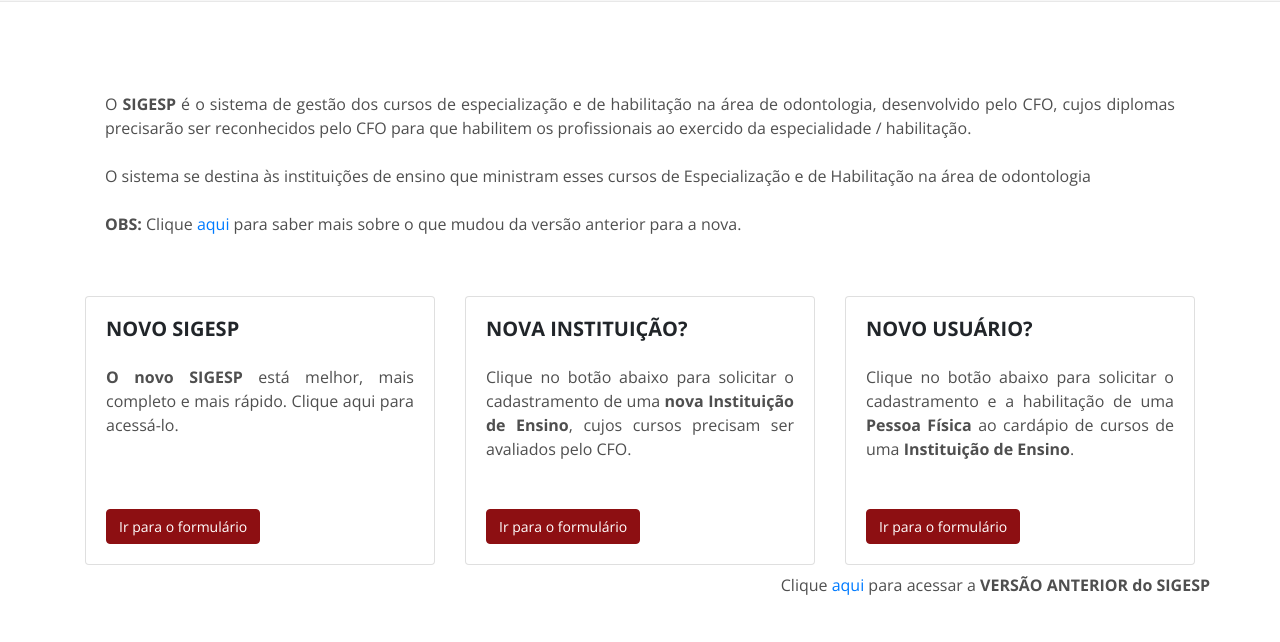
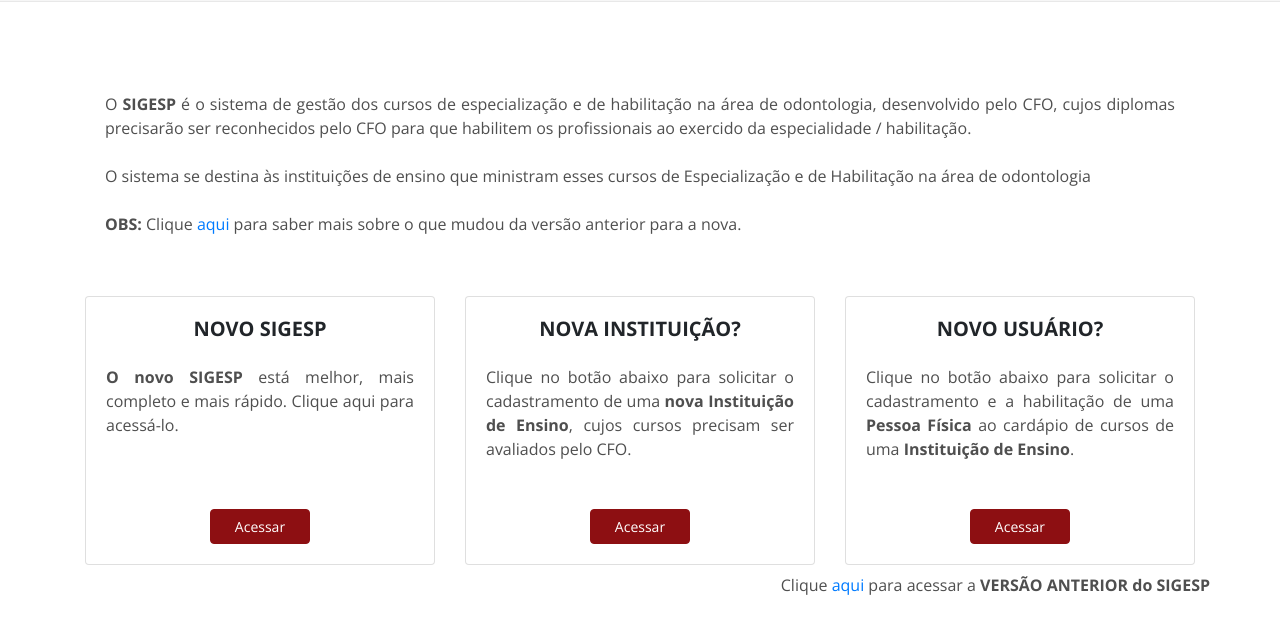
Before and after one commit to gmalme/cfo_pagesigesp, a plain HTML site: page index.html in a window 1280 px wide. Shown: the part 158-800 px from the top of the page. Drawn offline with nearby package versions, Linux system fonts and the light colour scheme; files whose address does not match are found by name.

Commit message:
v0.3 - ajustando text-align

```diff
--- a/index.html
+++ b/index.html
@@ -161,14 +161,14 @@
         </p>
       </div>
     </div>
-    <div class="row">
+    <div class="row text-center">
       <div class="col-sm-4 mt-4">
         <div class="card h-100">
           <div class="card-body ">
             <h5 class="card-title mb-4 font-weight-bold">NOVO SIGESP</h5>
             <p class="card-text text-justify mb-5"><b class="font-weight-bold">O novo SIGESP</b> está melhor, mais completo e mais rápido. Clique aqui para acessá-lo.</p>
             <a href="https://website.cfo.org.br/sigesp-cadastro-insituicao/"
-              target="_blank" class="btn btn-primary mt-4 ">Ir para o formulário</a>
+              target="_blank" class="btn btn-primary mt-4 pl-4 pr-4">Acessar</a>
           </div>
         </div>
       </div>
@@ -178,7 +178,7 @@
             <h5 class="card-title mb-4 font-weight-bold">NOVA INSTITUIÇÃO?</h5>
             <p class="card-text text-justify mb-4">Clique no botão abaixo para solicitar o cadastramento de uma <b class="font-weight-bold">nova Instituição de Ensino</b>, cujos cursos precisam ser avaliados pelo CFO.</p>
             <a href="https://website.cfo.org.br/sigesp-cadastro-usuario/"
-              target="_blank" class="btn btn-primary mt-4">Ir para o formulário</a>
+              target="_blank" class="btn btn-primary mt-4 pl-4 pr-4">Acessar</a>
           </div>
         </div>
       </div>
@@ -188,7 +188,7 @@
             <h5 class="card-title mb-4 font-weight-bold">NOVO USUÁRIO?</h5>
             <p class="card-text text-justify mb-4">Clique no botão abaixo para solicitar o cadastramento e a habilitação de uma <b class="font-weight-bold">Pessoa Física</b> ao cardápio de cursos de uma <b class="font-weight-bold">Instituição de Ensino</b>.</p>
             <a href="https://website.cfo.org.br/sigesp-cadastro-usuario/"
-              target="_blank" class="btn btn-primary mt-4">Ir para o formulário</a>
+              target="_blank" class="btn btn-primary mt-4 pl-4 pr-4">Acessar</a>
           </div>
         </div>
       </div>
```
